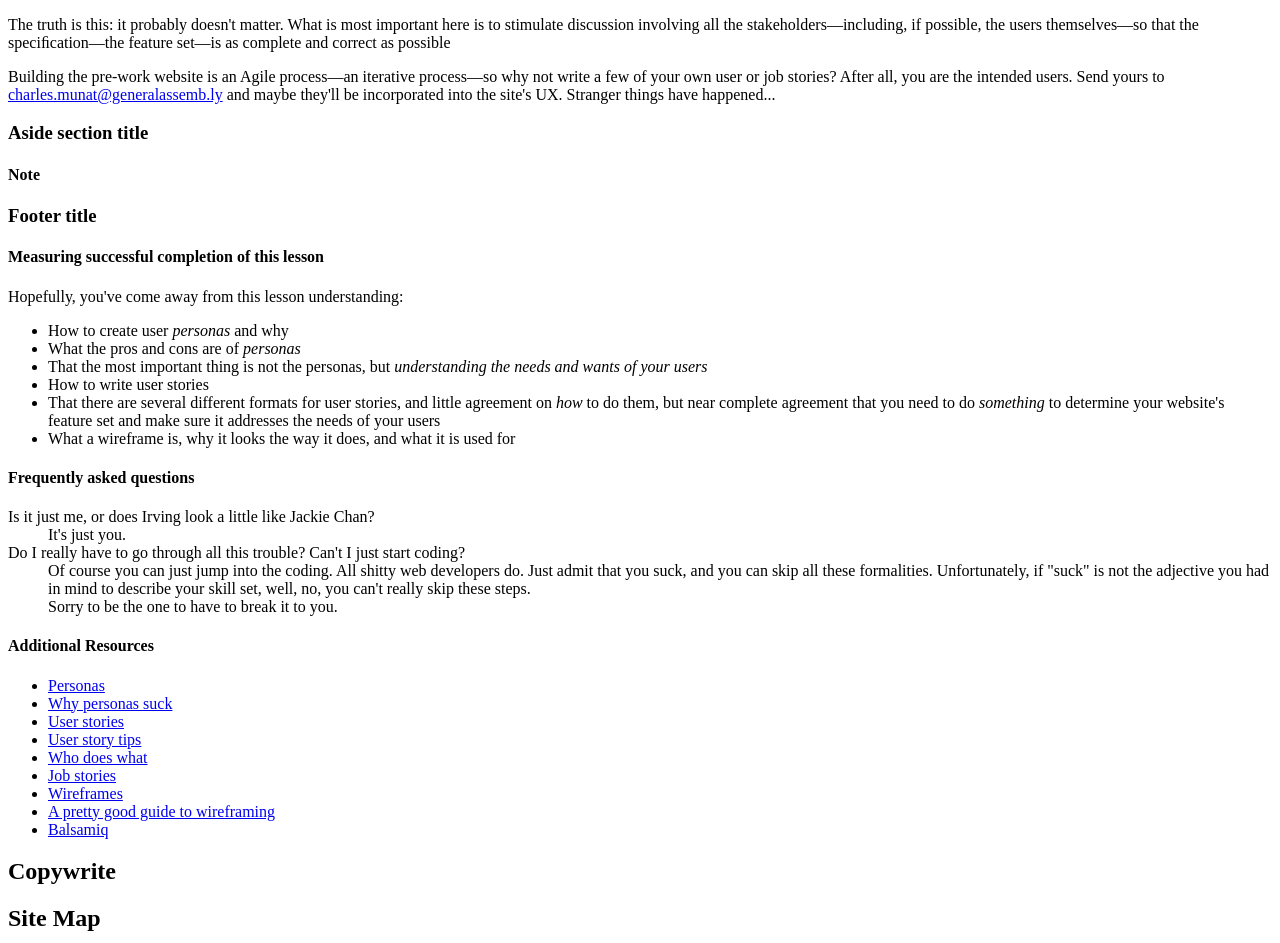
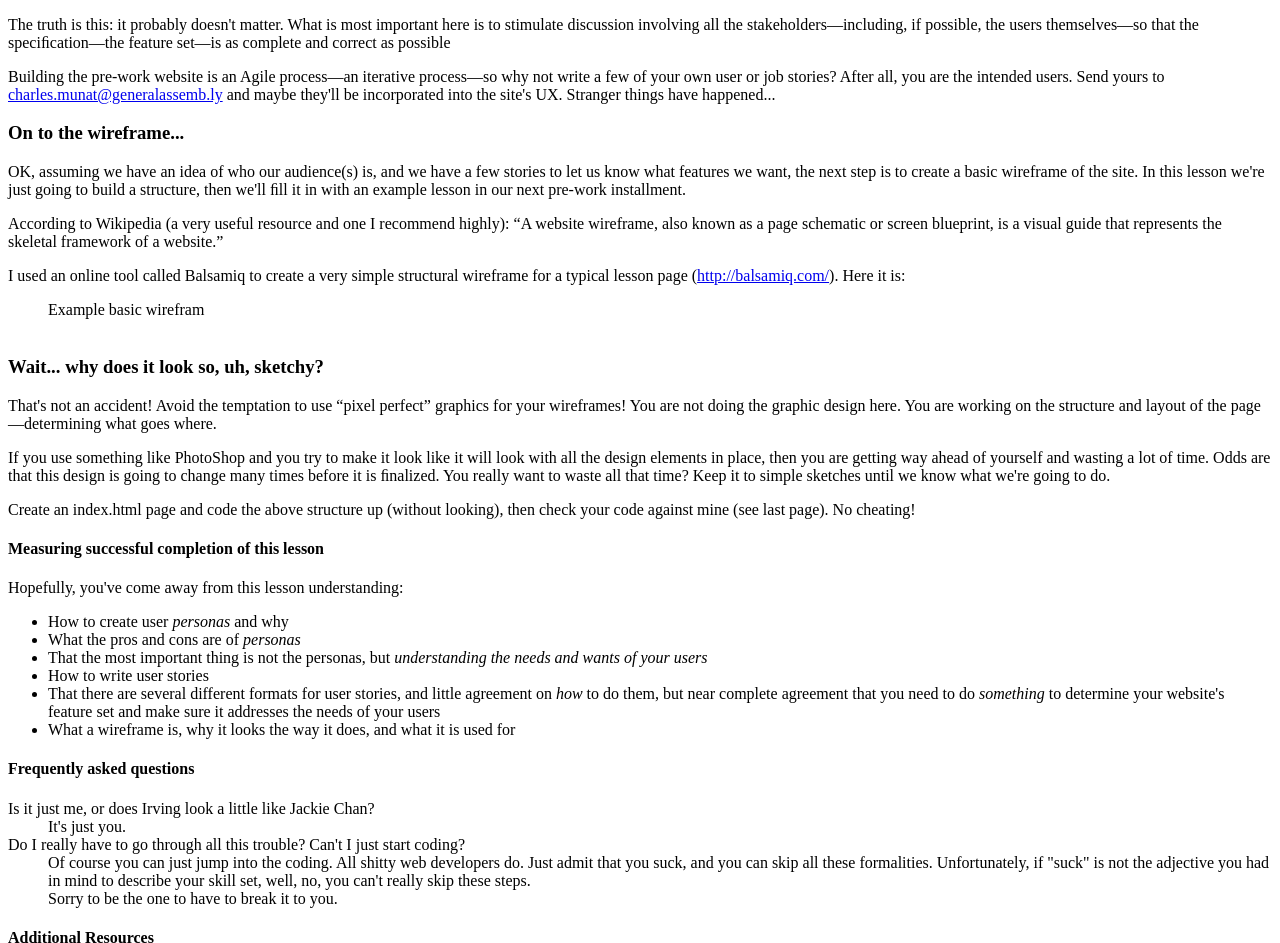
Before and after one commit to chtmorris/wdi_prework_site, a plain HTML site: page index.html in a window 1280 px wide. Shown: the part 4071-5014 px from the top of the page. Drawn offline with Linux system fonts and the light colour scheme.

Commit message:
Completed first draft

```diff
--- a/index.html
+++ b/index.html
@@ -330,17 +330,36 @@
               Building the pre-work website is an Agile process—an iterative process—so why not write a few of your own user or job stories? After all, you are the intended users. Send yours to <a href="mailto:charles.munat@generalassemb.ly">charles.munat@generalassemb.ly</a> and maybe they'll be incorporated into the site's UX. Stranger things have happened...
             </p>
         </section>
-
-        <section>
-          <h3>Aside section title</h3>
-          <aside role="note">
-            <h4>Note</h4>
-          </aside>
+        <section id="wireframe">
+          <h3>On to the wireframe...</h3>
+            <p>
+              OK, assuming we have an idea of who our audience(s) is, and we have a few stories to let us know what features we want, the next step is to create a basic wireframe of the site. In this lesson we're just going to build a structure, then we'll ﬁll it in with an example lesson in our next pre-work installment.
+            </p>
+            <p>
+              According to Wikipedia (a very useful resource and one I recommend highly): &ldquo;A website wireframe, also known as a page schematic or screen blueprint, is a visual guide that represents the skeletal framework of a website.&rdquo;
+            </p>
+            <p>
+              I used an online tool called Balsamiq to create a very simple structural wireframe for a typical lesson page (<a href="http://balsamiq.com/">http://balsamiq.com/</a>). Here it is:
+            </p>
+            <figure id="example-wireframe">
+              <figcaption>Example basic wirefram</figcaption>
+              <img src="" width="" height="" alt="">
+            </figure>
+        </section>
+        <section id="sketchy">
+          <h3>Wait... why does it look so, uh, sketchy?</h3>
+            <p>
+              That's not an accident! Avoid the temptation to use &ldquo;pixel perfect&rdquo; graphics for your wireframes! You are not doing the graphic design here. You are working on the structure and layout of the page&mdash;determining what goes where.
+            </p>
+            <p>
+              If you use something like PhotoShop and you try to make it look like it will look with all the design elements in place, then you are getting way ahead of yourself and wasting a lot of time. Odds are that this design is going to change many times before it is ﬁnalized. You really want to waste all that time? Keep it to simple sketches until we know what we're going to do.
+            </p>
+            <p>
+              Create an index.html page and code the above structure up (without looking), then check your code against mine (see last page). No cheating!
+            </p>
         </section>
 
-
-        <footer>
-          <h3>Footer title</h3>
+        <footer role="presentation">
           <section id="success-measures">
             <h4>Measuring successful completion of this lesson</h4>
             <p>Hopefully, you've come away from this lesson understanding:</p>
@@ -395,7 +414,6 @@
               <li><a href="http://balsamiq.com/">Balsamiq</a></li>
             </ul>
           </section>
-
         </footer>
       </article>
     </main>
```
